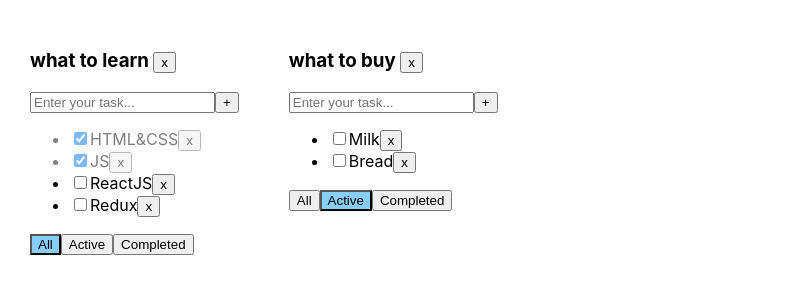
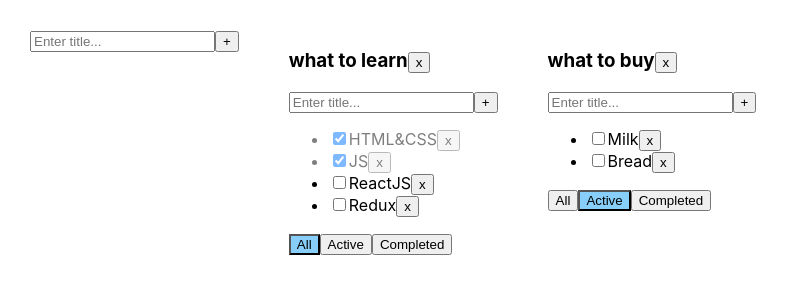
Before and after one commit to KseniyaMelnik/todo-list, a React (Create React App) app: page / in a window 1280 px wide. Shown: the top 300 px of the page, without its empty margins (0-789 px from the left). Built offline with nearby package versions, Linux system fonts and the light colour scheme.

Commit message:
feat: add components AddItemForm & EditableSpan

```diff
--- /dev/null
+++ b/src/AddItemForm.tsx
@@ -0,0 +1,47 @@
+import React, {ChangeEvent, ChangeEventHandler, KeyboardEvent, useState} from 'react';
+
+type AddItemFormPropsType = {
+    addItem: (title: string) => void
+}
+
+export const AddItemForm = (props: AddItemFormPropsType ) => {
+    const errorMsgStyles = {backgroundColor:'red', color:'white', fontWeight: 900}
+    const errorInputStyles = {border: '2px solid red', outline: "none"}
+    const [title, setTitle] = useState<string>('');
+    const [error, setError] = useState<boolean>(false);
+
+    const changeTitle = (e: ChangeEvent<HTMLInputElement>) => {
+        setError(false)
+        setTitle(e.currentTarget.value)
+    }
+    const addItem = () => {
+        const trimTitle = title.trim()
+        if (trimTitle) {
+            props.addItem(trimTitle)
+            setTitle("")
+        } else {
+            setError(true)
+        }
+    }
+    const onKeyPressHandler = (e: KeyboardEvent<HTMLInputElement>) => {
+        setError(false);
+        if (e.key === "Enter") {
+            addItem()
+        }
+    }
+    const errorMessage = error && <div style={errorMsgStyles}>Title is required!</div>
+
+    return (
+        <div>
+            <input
+                style={error ? errorInputStyles : undefined}
+                value={title}
+                placeholder={'Enter title...'}
+                onChange={changeTitle}
+                onKeyPress={onKeyPressHandler}
+            />
+            <button onClick={addItem}>+</button>
+            {errorMessage}
+        </div>
+    )
+}
--- a/src/App.tsx
+++ b/src/App.tsx
@@ -2,6 +2,7 @@ import React, {useState} from 'react';
 import './App.css';
 import {TaskType, Todolist} from './Todolist';
 import {v1} from "uuid";
+import {AddItemForm} from "./AddItemForm";
 
 export type FilterValuesType = "all" | "active" | "completed"
 
@@ -40,15 +41,7 @@ function App() {
                 {id: v1(), title: "Bread", isDone: false}],
         }
     )
-    // const [filter, setFilter] = useState<FilterValuesType>("all")
 
-    const removeTask = (taskID: string, todoListID: string) => {
-        tasks[todoListID] = tasks[todoListID].filter(t => t.id !== taskID)
-        setTasks({...tasks})
-    }
-    const changeFilter = (filter: FilterValuesType, todoListID: string) => {
-        setTodolists(todolists.map(tl => tl.id === todoListID ? {...tl, filter} : tl))
-    }
     const addTask = (title: string, todoListID: string) => {
         const newTask: TaskType = {
             id: v1(),
@@ -60,31 +53,47 @@ function App() {
             [todoListID]: [newTask, ...tasks[todoListID]]
         })
     }
+    const removeTask = (taskID: string, todoListID: string) => {
+        tasks[todoListID] = tasks[todoListID].filter(t => t.id !== taskID)
+        setTasks({...tasks})
+    }
+
+    const changeFilter = (filter: FilterValuesType, todoListID: string) => {
+        setTodolists(todolists.map(tl => tl.id === todoListID ? {...tl, filter} : tl))
+    }
+    const changeTodolistTitle = (title: string, todoListID: string) => {
+        setTodolists(todolists.map(tl => tl.id === todoListID ? {...tl, title} : tl))
+    }
+
     const changeTaskStatus = (taskID: string, isDone: boolean, todoListID: string) => {
-        /*       const updatedTasks = tasks.map(t => {
-                 if (t.id === taskID) {
-                      return {...t, isDone: isDone}
-                      // return {...t, isDone} - можно и так
-                  }
-                  return t
-              })
-              setTasks(updatedTasks)*/
         setTasks({
             ...tasks,
             [todoListID]: tasks[todoListID].map(t => t.id === taskID ? {...t, isDone: isDone} : t)
         })
     }
+    const changeTasksTitle = (taskID: string, title: string, todoListID: string) => {
+        setTasks({
+            ...tasks,
+            [todoListID]: tasks[todoListID].map(t => t.id === taskID ? {...t, title} : t)
+        })
+    }
+
     const removeTodolist = (todoListID: string) => {
         setTodolists(todolists.filter(tl => tl.id !== todoListID))
         delete tasks[todoListID]
     }
-    const addTodolist = (title:string) => {
+    const addTodolist = (title: string) => {
         const TodoListID = v1()
-       const newTodolist = {
-           id: TodoListID,
-           title,
-           filter: 'all'
-       }
+        const newTodolist: TodolistType = {
+            id: TodoListID,
+            title,
+            filter: 'all'
+        };
+        setTodolists([newTodolist, ...todolists]);
+        setTasks({
+            ...tasks,
+            [TodoListID]: []
+        })
     }
 
     // UI:
@@ -108,12 +117,14 @@ function App() {
             filter={tl.filter}
             changeTaskStatus={changeTaskStatus}
             removeTodolist={removeTodolist}
+            changeTasksTitle={changeTasksTitle}
+            changeTodolistTitle={changeTodolistTitle}
         />
     })
 
-
     return (
         <div className="App">
+            <AddItemForm addItem={addTodolist}/>
             {todoListsComponents}
         </div>
     );
--- /dev/null
+++ b/src/EditableSpan.tsx
@@ -0,0 +1,28 @@
+import React, {ChangeEvent, ChangeEventHandler, KeyboardEvent, useState} from 'react';
+
+type EditableSpanType = {
+    title: string
+    setNewTitle: (title: string) => void
+}
+export const EditableSpan = (props: EditableSpanType) => {
+    const [editMode, setEditMode] = useState(false)
+    const [title, setTitle] = useState<string>(props.title);
+    const onEditMode = () => setEditMode(true)
+    const offEditMode = () => {
+        setEditMode(false)
+        props.setNewTitle(title)
+    }
+    const changeTitle = (e: ChangeEvent<HTMLInputElement>) => {
+        setTitle(e.currentTarget.value)
+    }
+    return (
+        editMode
+        ? <input
+            value={title}
+            autoFocus={true}
+            onBlur={offEditMode}
+            onChange={changeTitle}
+            />
+        : <span onDoubleClick={onEditMode}>{props.title}</span>
+    )
+}
--- a/src/Todolist.tsx
+++ b/src/Todolist.tsx
@@ -1,5 +1,7 @@
 import React, {ChangeEvent, ChangeEventHandler, KeyboardEvent, useState} from 'react';
 import {FilterValuesType} from "./App";
+import {AddItemForm} from "./AddItemForm";
+import {EditableSpan} from "./EditableSpan";
 
 export type TaskType = {
     id: string
@@ -17,42 +19,33 @@ type TodolistPropsType = {
     addTask: (title: string, todoListID: string) => void,
     changeTaskStatus: (taskID: string, isDone: boolean, todoListID: string) => void,
     removeTodolist: (todoListID: string) => void
+    changeTasksTitle: (taskID: string, title: string, todoListID: string) => void,
+    changeTodolistTitle: (title: string, todoListID: string) => void
+
 }
 
 export function Todolist(props: TodolistPropsType) {
-    const [title, setTitle] = useState<string>('');
-    const [error, setError] = useState<string | null>(null);
 
     const tasksJSXElements = props.tasks.map(task => {
         const onClickHandler = () => props.removeTask(task.id, props.id)
         const onChangeHandler = (e: ChangeEvent<HTMLInputElement>) => props.changeTaskStatus(task.id, e.currentTarget.checked, props.id)
-
+        const changeTitle = (title: string) => {
+            props.changeTasksTitle(task.id, title, props.id)
+        }
         return (
             <li key={task.id} className={task.isDone ? "is-done" : ""}>
                 <input
                     onChange={onChangeHandler}
                     type="checkbox" checked={task.isDone}/>
-                <span>{task.title}</span>
+                <EditableSpan setNewTitle={changeTitle} title={task.title}/>
                 <button onClick={onClickHandler}>x</button>
             </li>
         )
     })
-    const addTask = () => {
-        const trimTitle = title.trim()
-        if (trimTitle) {
-            props.addTask(trimTitle, props.id)
-            setTitle("")
-        } else {
-            setError("Title is required")
-        }
+    const addTask = (title: string) => {
+        props.addTask(title, props.id)
     }
-    const onChangeHandler = (e: ChangeEvent<HTMLInputElement>) => setTitle(e.currentTarget.value)
-    const onKeyPressHandler = (e: KeyboardEvent<HTMLInputElement>) => {
-        setError(null);
-        if (e.key === "Enter") {
-            addTask()
-        }
-    }
+
     const onAllClickHandler = () => props.changeFilter("all", props.id)
     const onActiveClickHandler = () => props.changeFilter("active", props.id)
     const onCompletedClickHandler = () => props.changeFilter("completed", props.id)
@@ -62,20 +55,16 @@ export function Todolist(props: TodolistPropsType) {
     const completedBtnClass = (props.filter === "completed") ? "active-filter" : ""
 
     const removeTodolist = ()=>{props.removeTodolist(props.id)}
+    const changeTodolistTitle = (title: string) => {
+        props.changeTodolistTitle(title, props.id)
+    }
 
     return <div>
-        <h3>{props.title} <button onClick={removeTodolist}>x</button></h3>
-        <div>
-            <input
-                className={error ? 'error' : ""}
-                value={title}
-                placeholder={'Enter your task...'}
-                onChange={onChangeHandler}
-                onKeyPress={onKeyPressHandler}
-            />
-            <button onClick={addTask}>+</button>
-            {error && <div className={"error-message"}>{error}</div>}
-        </div>
+        <h3>
+            <EditableSpan title={props.title} setNewTitle={changeTodolistTitle}/>
+             <button onClick={removeTodolist}>x</button></h3>
+        <AddItemForm addItem={addTask} />
+
         <ul>
             {tasksJSXElements}
         </ul>
```
